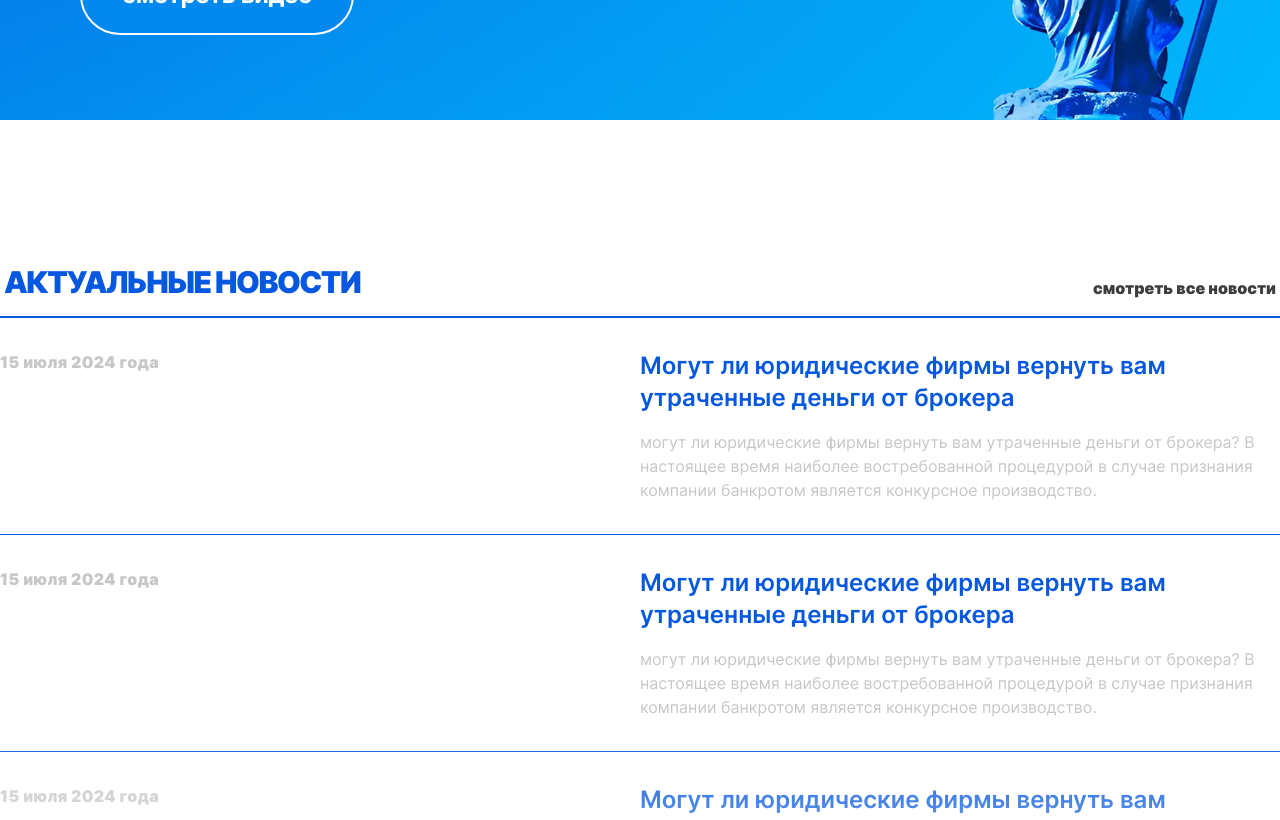
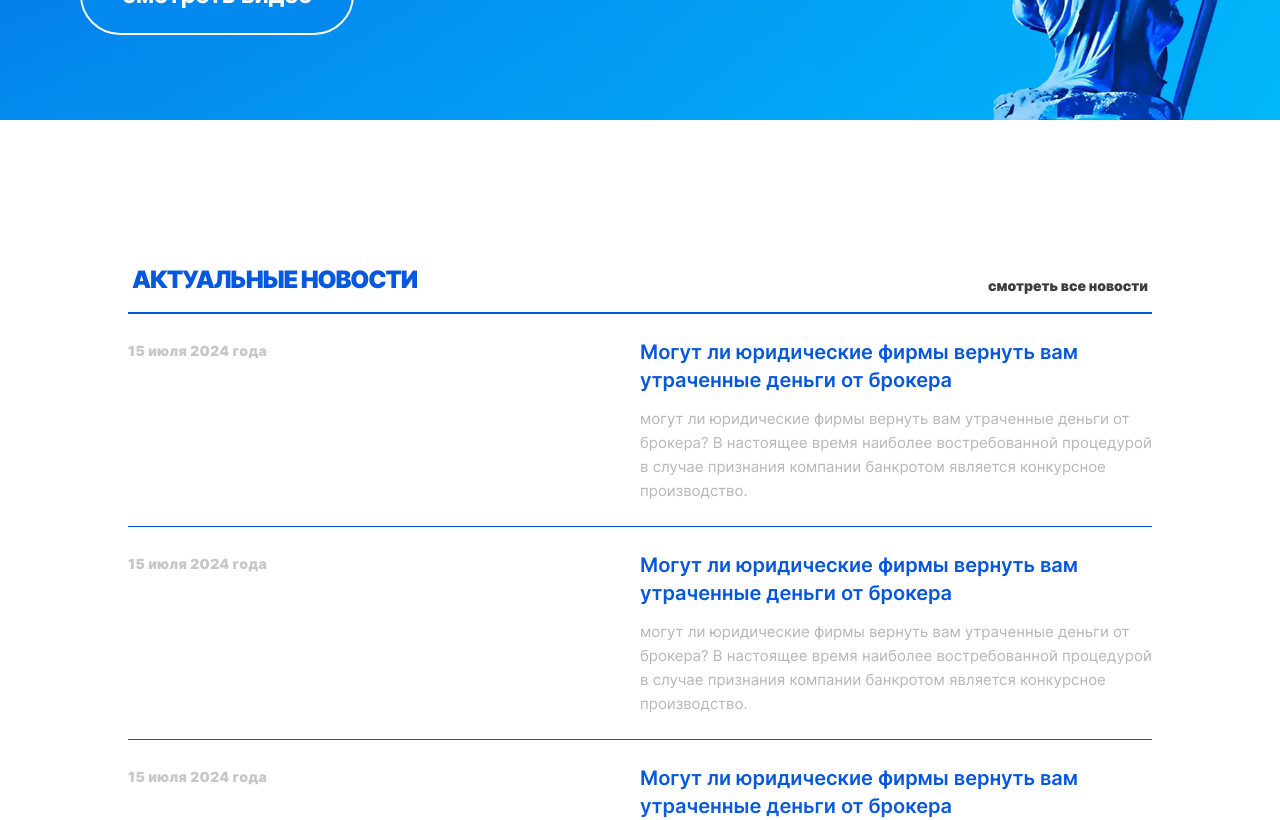
Before and after one commit to RomanTolkachev/injure, a React (Create React App) app: page / in a window 1280 px wide. Shown: the part 680-1500 px from the top of the page. Built offline with nearby package versions, Linux system fonts and the light colour scheme.

Commit message:
did news adaprive

```diff
--- a/package.json
+++ b/package.json
@@ -53,6 +53,7 @@
     ]
   },
   "devDependencies": {
+    "@types/uuid": "^10.0.0",
     "eslint-plugin-readable-tailwind": "^1.5.3",
     "prettier": "3.3.3",
     "prettier-plugin-tailwindcss": "^0.6.4",
--- a/src/components/Main/News/ContentNews.tsx
+++ b/src/components/Main/News/ContentNews.tsx
@@ -1,20 +1,26 @@
 import { FunctionComponent } from "react";
+import { Date } from "./Date";
 
 interface IContentNewsProps {
   header: string;
   preview: string;
+  date: Date;
 }
 
 export const ContentNews: FunctionComponent<IContentNewsProps> = ({
   header,
   preview,
+  date,
 }) => {
   return (
-    <div>
-      <h3 className="mb-4 text-2xl font-semibold text-my-main-blue first-letter:capitalize">
+    <div className="first-letter:capitalize">
+      <h3 className="text- font-semibold text-my-main-blue sm:mb-3 sm:text-sm md:text-xl">
         {header}
       </h3>
-      <span className="text-my-deep-light first-letter:capitalize">
+      <div className="mb-2 sm:hidden">
+        <Date date={date} />
+      </div>
+      <span className="text-news-preview text-my-gray-medium sm:text-xs md:text-base">
         {preview}
       </span>
     </div>
--- a/src/components/Main/News/Date.tsx
+++ b/src/components/Main/News/Date.tsx
@@ -6,7 +6,7 @@ interface IDateHeaderProps {
 
 export const Date: FunctionComponent<IDateHeaderProps> = ({ date }) => {
   return (
-    <span className="text-md font-base font-black tracking-wide text-my-deep-light">
+    <span className="font-base text-xs font-black tracking-wide text-my-deep-light lg:text-sm">
       {date
         .toLocaleString("ru", {
           year: "numeric",
--- a/src/components/Main/News/HeaderNews.tsx
+++ b/src/components/Main/News/HeaderNews.tsx
@@ -2,11 +2,11 @@ import { FunctionComponent } from "react";
 
 export const HeaderNews: FunctionComponent = () => {
   return (
-    <div className="flex w-full justify-between border-b-2 border-b-my-main-blue px-1 py-4 font-black">
-      <h2 className="text-3xl uppercase tracking-tighter text-my-main-blue">
+    <div className="flex w-full justify-between border-b-2 border-b-my-main-blue px-1 py-2 font-black lg:py-4">
+      <h2 className="text-lg uppercase tracking-tighter text-my-main-blue sm:text-xl md:text-2xl">
         актуальные новости
       </h2>
-      <button className="font-sm mt-auto block h-fit align-text-bottom text-my-deep-gray">
+      <button className="mt-auto hidden h-fit align-text-bottom text-xs text-my-deep-gray sm:block md:text-sm">
         смотреть все новости
       </button>
     </div>
--- a/src/components/Main/News/News.tsx
+++ b/src/components/Main/News/News.tsx
@@ -2,15 +2,20 @@ import { FunctionComponent } from "react";
 import { news } from "../../../services/utils/news";
 import { HeaderNews } from "./HeaderNews";
 import { NewsItem } from "./NewsItem";
+import { v7 as uuid } from "uuid";
 
 export const News: FunctionComponent = () => {
+  const newsWithId = news.map((item) => {
+    return { ...item, id: uuid() };
+  });
+  console.log(newsWithId);
   return (
-    <div className="white-bottom-mask container mb-32 w-full max-w-[1280px] pt-32">
+    <div className="sm:white-bottom-mask mx-auto max-w-[1024px] px-5 py-10 max-lg:container sm:px-0 sm:py-14 md:py-20 lg:py-32">
       <HeaderNews />
       <ul className="[&>li]:border-b [&>li]:border-b-my-main-blue">
-        {news.slice(0, 3).map((item) => {
+        {newsWithId.slice(0, 3).map((item) => {
           return (
-            <li>
+            <li key={item.id}>
               <NewsItem news={item} />
             </li>
           );
--- a/src/components/Main/News/NewsItem.tsx
+++ b/src/components/Main/News/NewsItem.tsx
@@ -5,9 +5,15 @@ import { INews } from "../../../services/utils/types";
 
 export const NewsItem: FunctionComponent<{ news: INews }> = ({ news }) => {
   return (
-    <article className="flex w-full py-8 [&>*]:basis-1/2">
-      <Date date={news.date} />
-      <ContentNews header={news.header} preview={news.preview} />
+    <article className="flex w-full flex-col py-3 sm:flex-row md:py-4 lg:py-6 [&>*]:basis-1/2">
+      <div className="hidden sm:block">
+        <Date date={news.date} />
+      </div>
+      <ContentNews
+        date={news.date}
+        header={news.header}
+        preview={news.preview}
+      />
     </article>
   );
 };
--- a/src/services/utils/types.ts
+++ b/src/services/utils/types.ts
@@ -20,4 +20,5 @@ export interface INews {
   header: string;
   preview: string;
   text: string;
+  id?: string;
 }
--- a/tailwind.config.js
+++ b/tailwind.config.js
@@ -65,6 +65,10 @@ module.exports = {
           "clamp(0.813rem, 0.156rem + 1.367vw, 1.25rem)",
           "clamp(1.063rem, 0.406rem + 1.367vw, 1.5rem)",
         ], // FH:13-20 LH:17-24 SCREEN:768-1280px
+        "news-preview": [
+          "clamp(0.625rem, 0.514rem + 0.491vw, 0.75rem)",
+          "clamp(0.5rem, 0.058rem + 1.966vw, 1rem)",
+        ], // FH 10-12 LH: 8-16 SCREEN: 360-767px
       },
     },
   },
```
Also changed, not shown: 1 other file (tests, documents, lock files or other folders).
